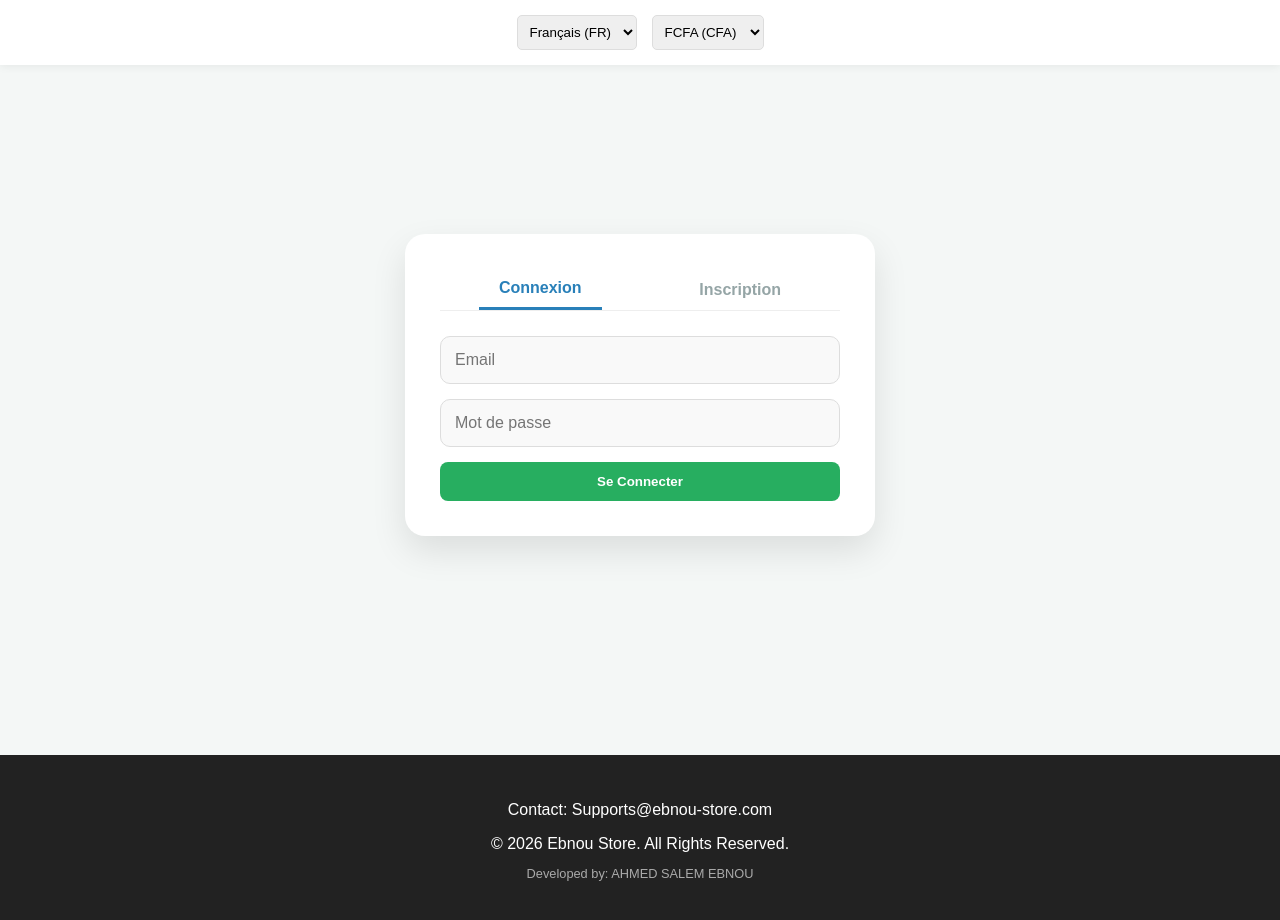
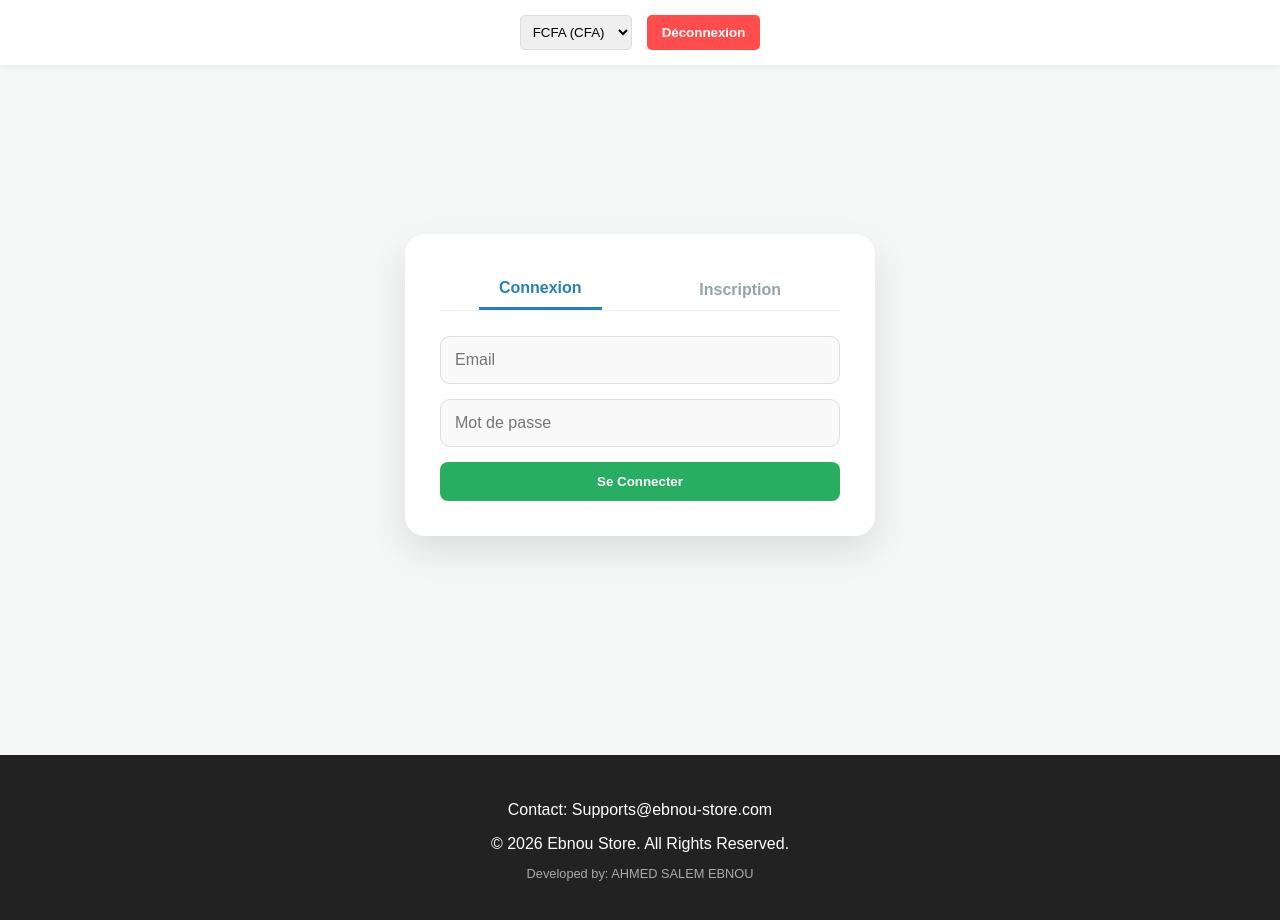
Before and after one commit to nz5v4w54sm-arch/Ebnou-store, a plain HTML site: page index.html in a window 1280 px wide. Drawn offline with Linux system fonts and the light colour scheme; no server answers.

Commit message:
Add files via upload

```diff
--- a/index.html
+++ b/index.html
@@ -10,14 +10,13 @@
 <body>
 
     <div class="top-bar">
-        <select id="langSelect">
-            <option value="ar">العربية (AR)</option>
-            <option value="fr" selected>Français (FR)</option>
-        </select>
         <select id="currencySelect">
             <option value="XOF">FCFA (CFA)</option>
             <option value="MRU">MRU (MRU)</option>
         </select>
+        <button onclick="handleSignOut()" style="background: #ff4d4d; color: white; border: none; padding: 8px 15px; border-radius: 5px; cursor: pointer; font-weight: bold;">
+            Déconnexion
+        </button>
     </div>
 
     <div id="authSection" class="auth-container">
```
